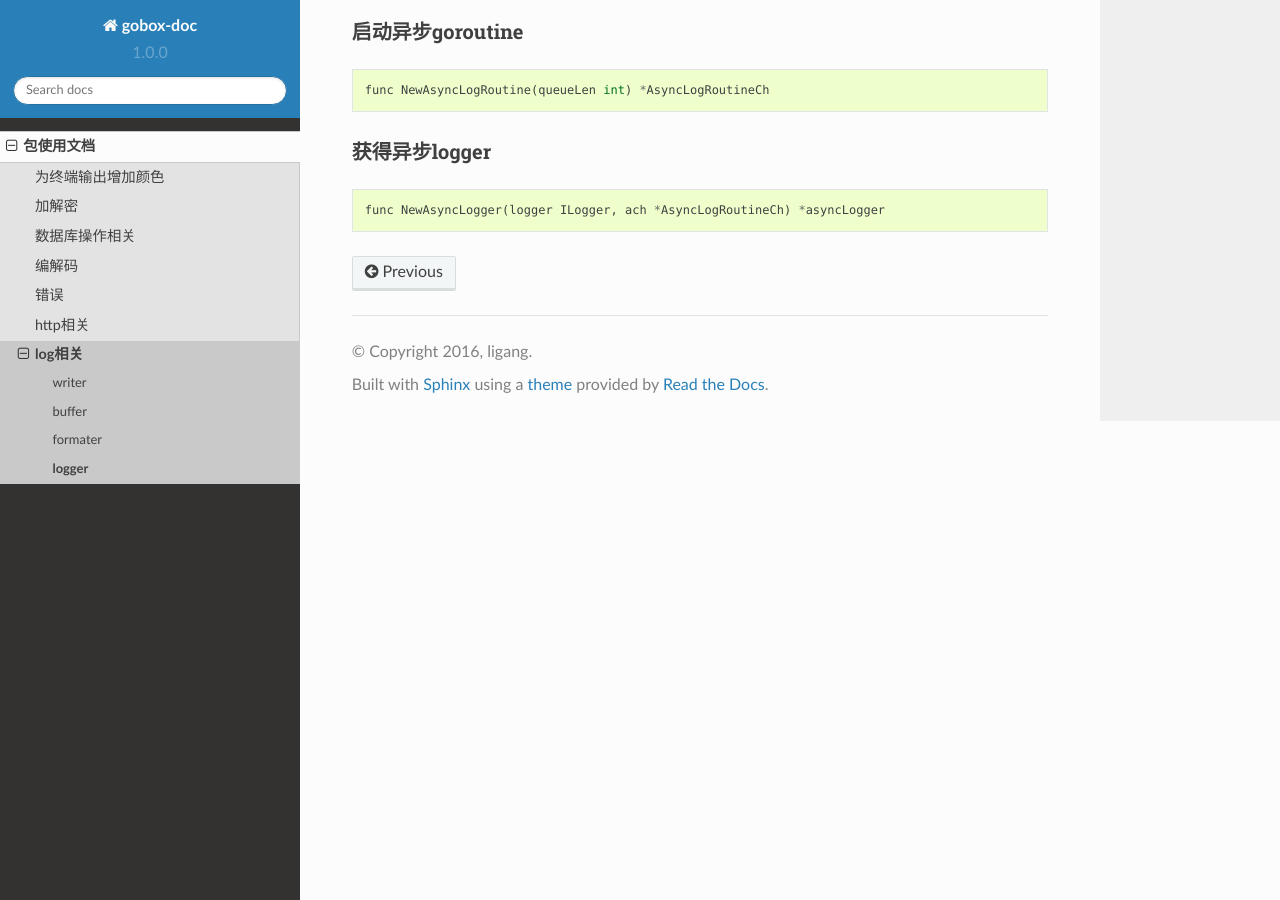
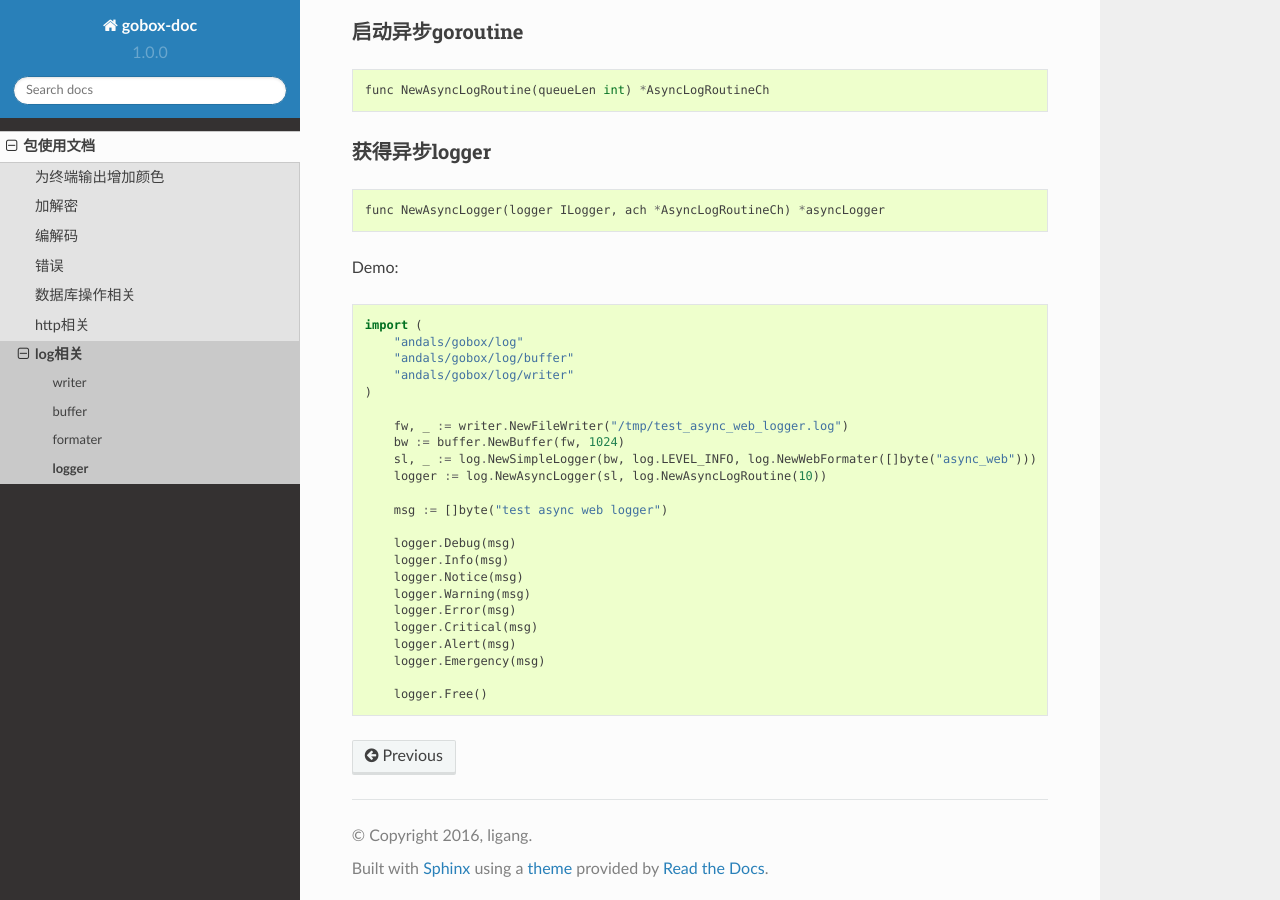
Before and after one commit to Andals/gobox-doc, a Sphinx documentation site: the page built from source/pkg/log/logger.rst, in a window 1280 px wide and 900 px high, scrolled down 2294 px. Built offline with Sphinx 7.4.7 and the Read the Docs theme 2.0.0, drawn with Linux system fonts in a browser that asks for light colours; pages that are not in the unit, such as notebooks, are missing from menus.

```diff
--- a/source/pkg/index.rst
+++ b/source/pkg/index.rst
@@ -8,8 +8,10 @@
 
     color
     crypto
-    dao/index
     encoding
     exception
+    dao/index
     http/index
     log/index
+    misc
+    shardmap
--- a/source/pkg/log/logger.rst
+++ b/source/pkg/log/logger.rst
@@ -7,7 +7,7 @@
 .. contents:: 目录
 
 统一log级别、接口
---------------
+-----------------------
 
 LEVEL::
 
@@ -111,3 +111,29 @@
 ::
 
     func NewAsyncLogger(logger ILogger, ach *AsyncLogRoutineCh) *asyncLogger
+
+Demo::
+
+    import (
+        "andals/gobox/log"
+        "andals/gobox/log/buffer"
+        "andals/gobox/log/writer"
+    )
+
+	fw, _ := writer.NewFileWriter("/tmp/test_async_web_logger.log")
+	bw := buffer.NewBuffer(fw, 1024)
+	sl, _ := log.NewSimpleLogger(bw, log.LEVEL_INFO, log.NewWebFormater([]byte("async_web")))
+	logger := log.NewAsyncLogger(sl, log.NewAsyncLogRoutine(10))
+
+	msg := []byte("test async web logger")
+
+	logger.Debug(msg)
+	logger.Info(msg)
+	logger.Notice(msg)
+	logger.Warning(msg)
+	logger.Error(msg)
+	logger.Critical(msg)
+	logger.Alert(msg)
+	logger.Emergency(msg)
+
+	logger.Free()
```
